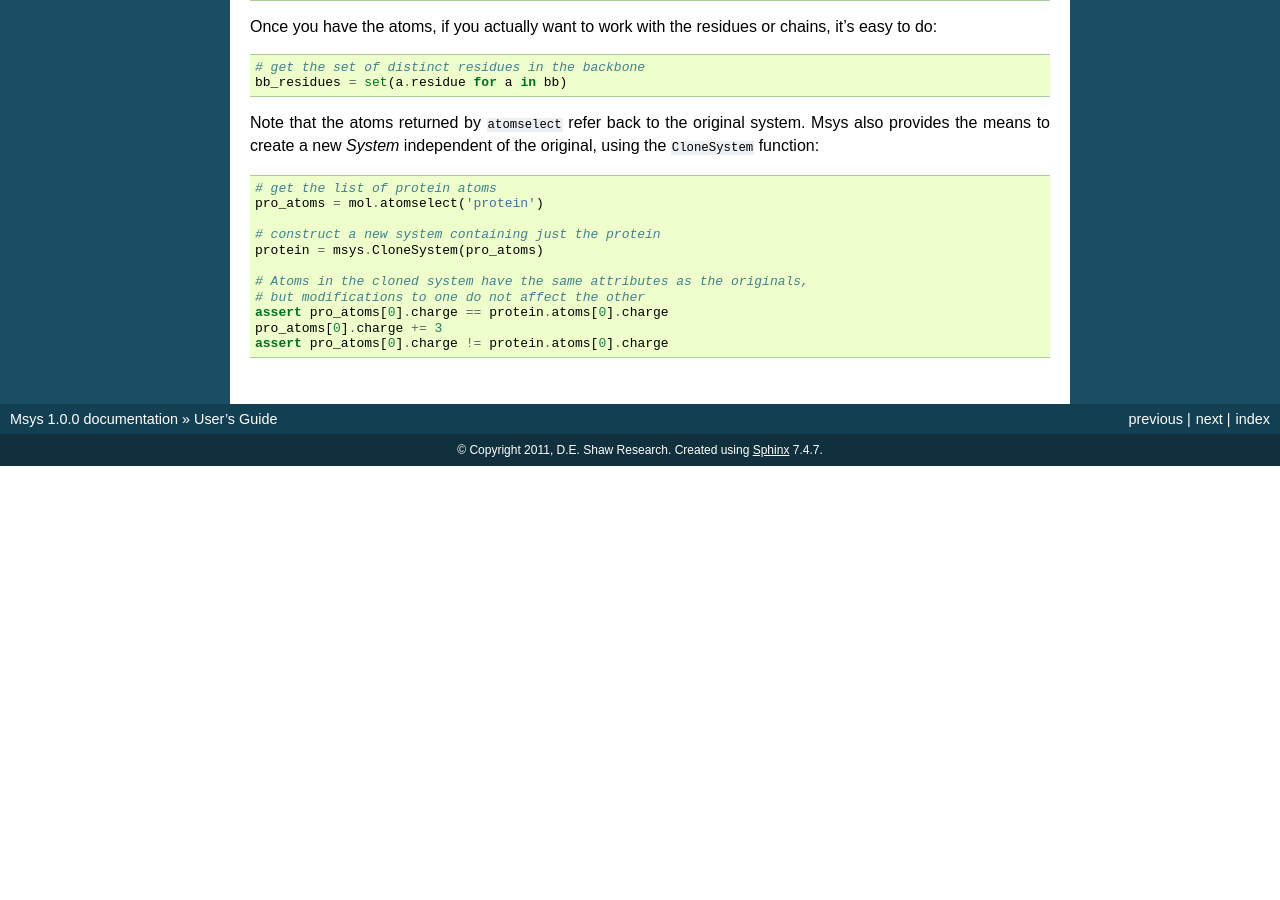
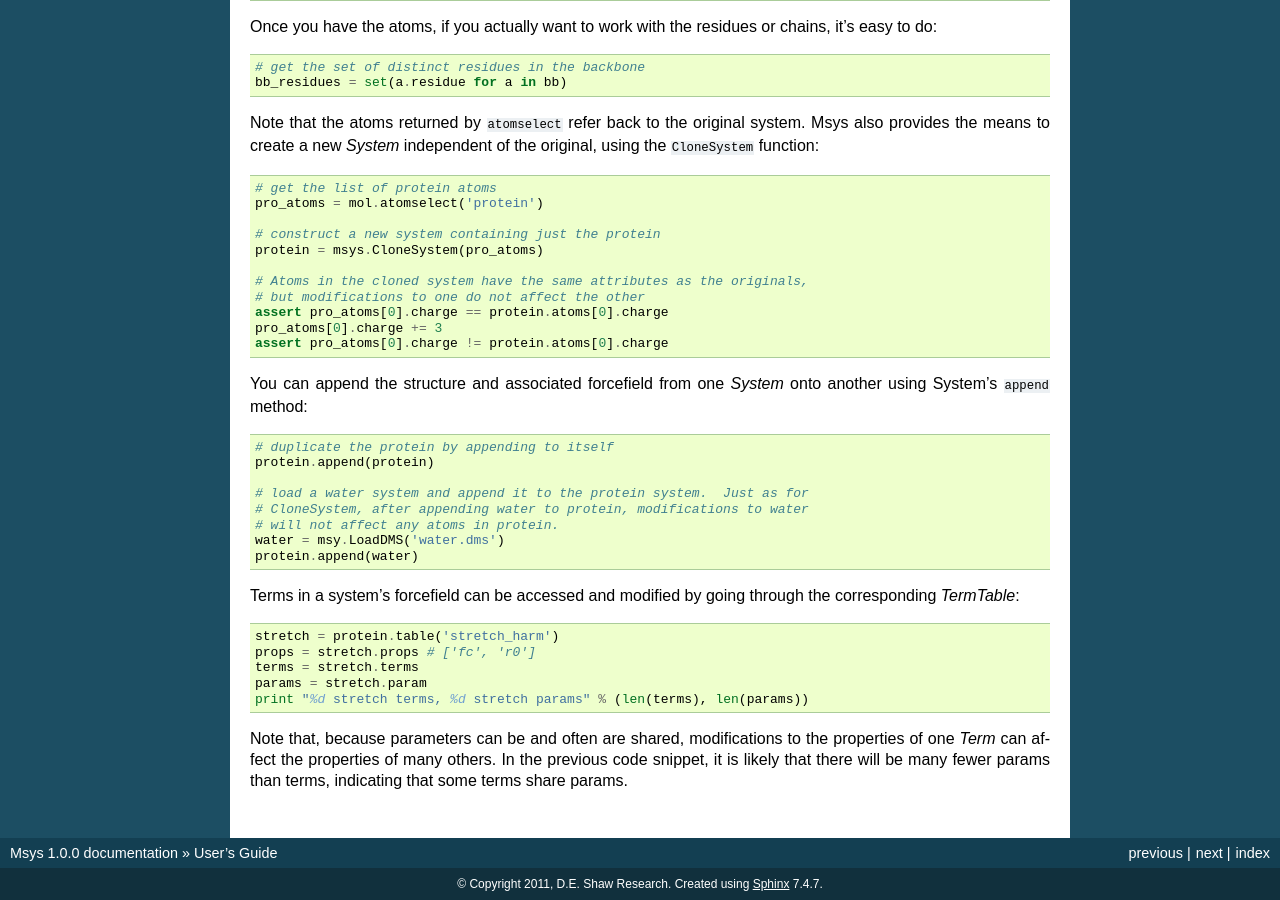
Before and after one commit to DEShawResearch/msys, a Sphinx documentation site: the page built from doc/source/guide.rst, in a window 1280 px wide and 900 px high, scrolled down 1442 px. Built offline with Sphinx 7.4.7, drawn with Linux system fonts in a browser that asks for light colours; before the commit the page ends 1908 px from its top, so only the background shows below that.

```diff
--- a/doc/source/guide.rst
+++ b/doc/source/guide.rst
@@ -114,3 +114,29 @@
   assert pro_atoms[0].charge == protein.atoms[0].charge
   pro_atoms[0].charge += 3
   assert pro_atoms[0].charge != protein.atoms[0].charge
+
+You can append the structure and associated forcefield from one `System`
+onto another using System's ``append`` method::
+
+  # duplicate the protein by appending to itself
+  protein.append(protein)
+
+  # load a water system and append it to the protein system.  Just as for
+  # CloneSystem, after appending water to protein, modifications to water
+  # will not affect any atoms in protein.
+  water = msy.LoadDMS('water.dms')
+  protein.append(water)
+
+Terms in a system's forcefield can be accessed and modified by going
+through the corresponding `TermTable`::
+
+  stretch = protein.table('stretch_harm')
+  props = stretch.props # ['fc', 'r0']
+  terms = stretch.terms
+  params = stretch.param
+  print "%d stretch terms, %d stretch params" % (len(terms), len(params))
+
+Note that, because parameters can be and often are shared, modifications
+to the properties of one `Term` can affect the properties of many others.
+In the previous code snippet, it is likely that there will be many fewer
+params than terms, indicating that some terms share params.
--- a/python/__init__.py
+++ b/python/__init__.py
@@ -182,6 +182,11 @@
     def __getitem__(self, key):
         p=self._ptr
         return p.getProp(self._id, p.propIndex(key))
+
+    def duplicate(self):
+        ''' create a new entry in the parent parameter table with the
+        same values as this one, returning it. '''
+        return Param(self._ptr, self._ptr.duplicate(self._id))
 
 class ParamTable(object):
     __slots__=('_ptr',)
```
Also changed, not shown: 4 other files.
